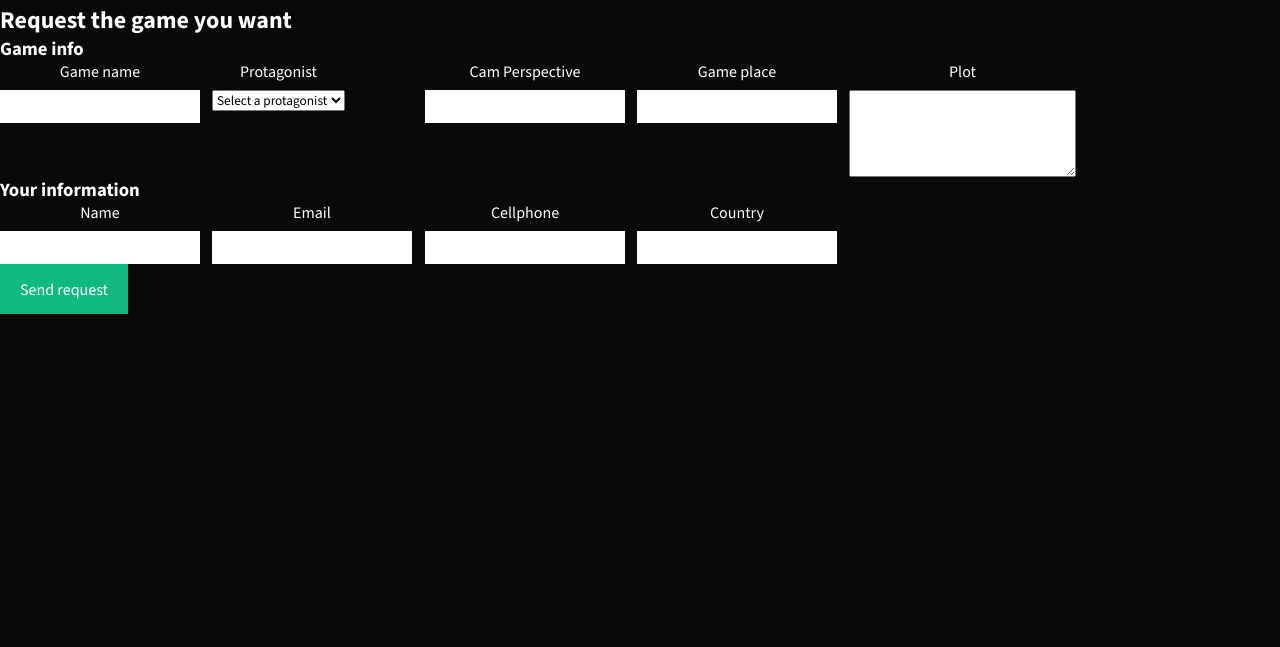
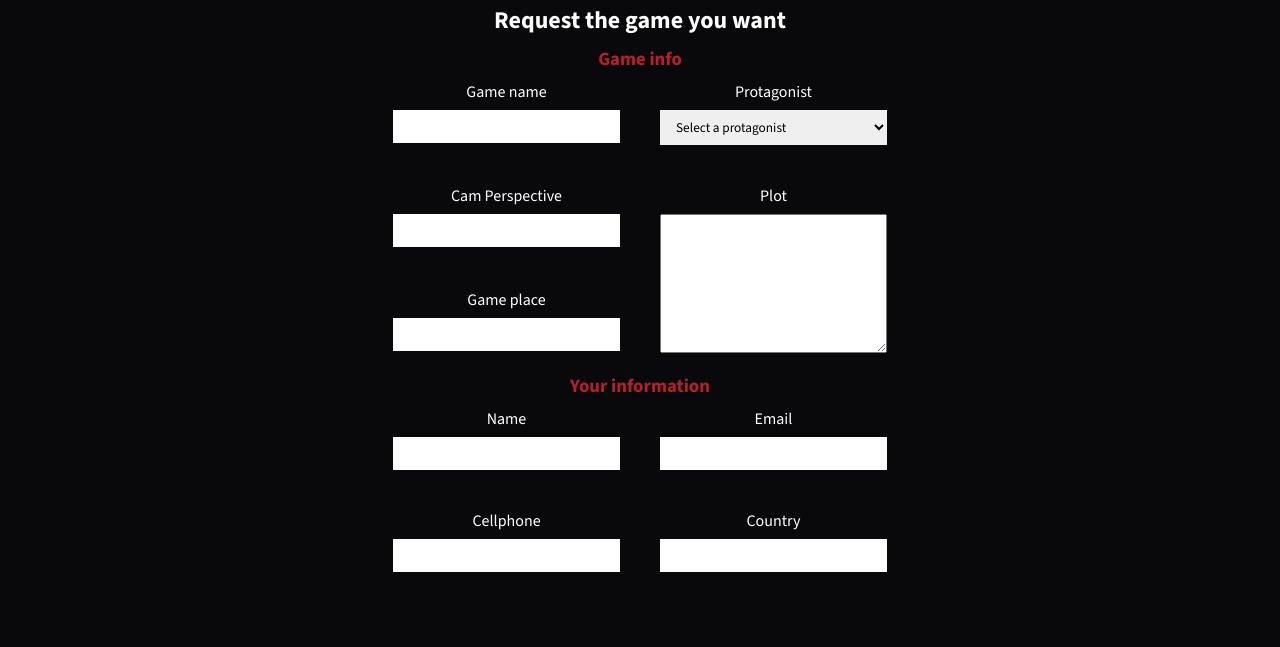
Before and after one commit to NikolasMenezes/resident-evil-pages, a plain HTML site: page pages/new-game.html in a window 1280 px wide. Shown: the part 153-800 px from the top of the page. Drawn offline with nearby package versions, Linux system fonts and the light colour scheme.

Commit message:
update: update form for the 'new game' page

```diff
--- a/pages/new-game.html
+++ b/pages/new-game.html
@@ -28,7 +28,7 @@
                 </li>
             </ul>
         </nav>
-        <button class="btn" type="button">New Game</button>
+        <a class="btn" href="/pages/new-game.html">New Game</a>
     </header>
 
     <main>
@@ -37,12 +37,11 @@
             <form>
                 <h3>Game info</h3>
                 <div class="form-section">
-                    <div class="fields-group">
-                        <div class="form-group">
+                    <div id="name-input" class="form-group">
                         <label for="game-name">Game name</label>
                         <input type="text" required id="game-name" name="game-name">
                     </div>
-                        <div class="form-group">
+                    <div id="protagonist-input" class="form-group">
                         <label for="protagonist">Protagonist</label>
                         <select name="protagonist" id="protagonist">
                             <option value="" disabled selected>Select a protagonist</option>
@@ -52,51 +51,39 @@
                             <option value="chris">Chris Redfield</option>
                         </select>
                     </div>
-                    </div>
-
-                    <div class="fields-group">
-                        <div class="fields-group">
-                            <div class="form-group">
+                    <div id="cam-perspective-input" class="form-group">
                         <label for="cam-perspective">Cam Perspective</label>
                         <input type="text" required id="cam-perspective" name="cam-perspective">
                     </div>
-                            <div class="form-group">
+                    <div id="game-place-input" class="form-group">
                         <label for="game-place">Game place</label>
                         <input type="text" required id="game-place" name="game-place">
                     </div>
-                        </div>
-                        <div class="form-group">
+                    <div id="plot-input" class="form-group">
                         <label for="plot">Plot</label>
                         <textarea name="plot" id="plot" cols="30" rows="5"></textarea>
                     </div>
                 </div>
-                </div>
-
-
 
                 <h3>
                     Your information
                 </h3>
                 <div class="form-section">
-                    <div class="fields-group">
-                        <div class="form-group">
+                    <div id="name-info-input" class="form-group">
                         <label for="name">Name</label>
                         <input type="text" required id="name" name="name">
                     </div>
-                        <div class="form-group">
+                    <div id="email-input" class="form-group">
                         <label for="email">Email</label>
                         <input type="email" required id="email" name="email">
                     </div>
-                    </div>
-                    <div class="fields-group">
-                        <div class="form-group">
+                    <div id="cellphone-input" class="form-group">
                         <label for="cellphone">Cellphone</label>
                         <input type="number" required id="cellphone" name="cellphone">
                     </div>
-                        <div class="form-group">
+                    <div id="country-input" class="form-group">
                         <label for="country">Country</label>
                         <input type="text" required id="country" name="country">
-                        </div>
                     </div>
                 </div>
 
--- a/styles/new-game.css
+++ b/styles/new-game.css
@@ -1,24 +1,26 @@
 main section {
-  margin-bottom: 1000px;
+  display: flex;
+  flex-direction: column;
+  align-items: center;
 }
 
 form {
-
+  display: flex;
+  flex-direction: column;
+  align-items: center;
+  gap: 10px;
   max-width: 850px;
-}
-
-.form-section {
-  display: grid;
-  grid-template-columns: 50% 50%;
 }
 
 input {
   border: none;
   padding: 8px 12px;
-  min-width: 200px;
+  width: 100%;
 }
 
 textarea {
+  width: 100%;
+  height: 100%;
   resize: vertical;
 }
 
@@ -32,9 +34,22 @@ textarea:focus {
   outline: none;
 }
 
-.fields-group {
-  display: flex;
-  gap: 12px;
+select {
+  border: none;
+  padding: 8px 12px;
+  width: 100%;
+}
+
+h3 {
+  margin-top: 10px;
+  color: #b5212b;
+}
+
+#form-btn {
+  max-width: 150px;
+  max-height: 50px;
+  font-size: 16px;
+  background-color: #10B981;
 }
 
 .form-group {
@@ -45,9 +60,59 @@ textarea:focus {
   gap: 8px;
 }
 
-#form-btn {
-  max-width: 150px;
-  max-height: 50px;
-  font-size: 16px;
-  background-color: #10B981;
+.form-section {
+  display: grid;
+  grid-template-columns: repeat(4, 1fr);
+  grid-template-rows: repeat(3, 1fr);
+  gap: 40px;
+  width: 100%;
 }
+
+/* Game info */
+
+#name-input {
+  grid-column: 1 / 3;
+  grid-row: 1 / 2;
+}
+
+#protagonist-input {
+  grid-column: 3 / 5;
+  grid-row: 1 / 2;
+}
+
+#cam-perspective-input {
+  grid-column: 1 / 3;
+  grid-row: 2 / 3;
+}
+
+#game-place-input {
+  grid-column: 1 / 3;
+  grid-row: 3 / 4;
+}
+
+#plot-input {
+  grid-column: 3 / 5;
+  grid-row: 2 / 4;
+}
+
+/* Your information  */
+
+#name-info-input {
+  grid-column: 1 / 3;
+  grid-row: 1 / 2;
+}
+
+#email-input {
+  grid-column: 3 / 5;
+  grid-row: 1 / 2;
+}
+
+#cellphone-input {
+  grid-column: 1 / 3;
+  grid-row: 2 / 3;
+}
+
+#country-input {
+  grid-column: 3 / 5;
+  grid-row: 2 / 3;
+}
```
Lines whose indentation alone changed are shown as unchanged.
